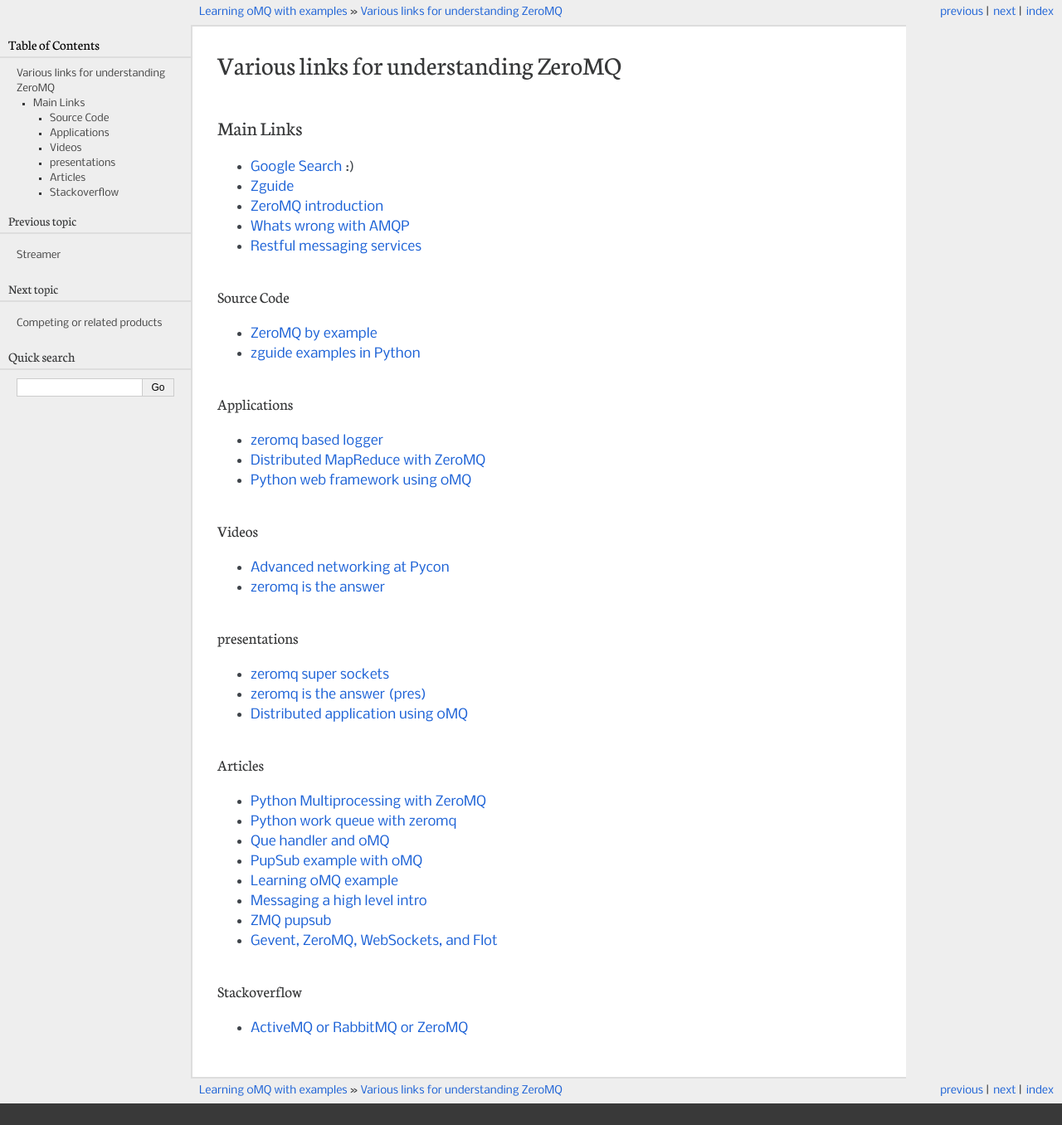
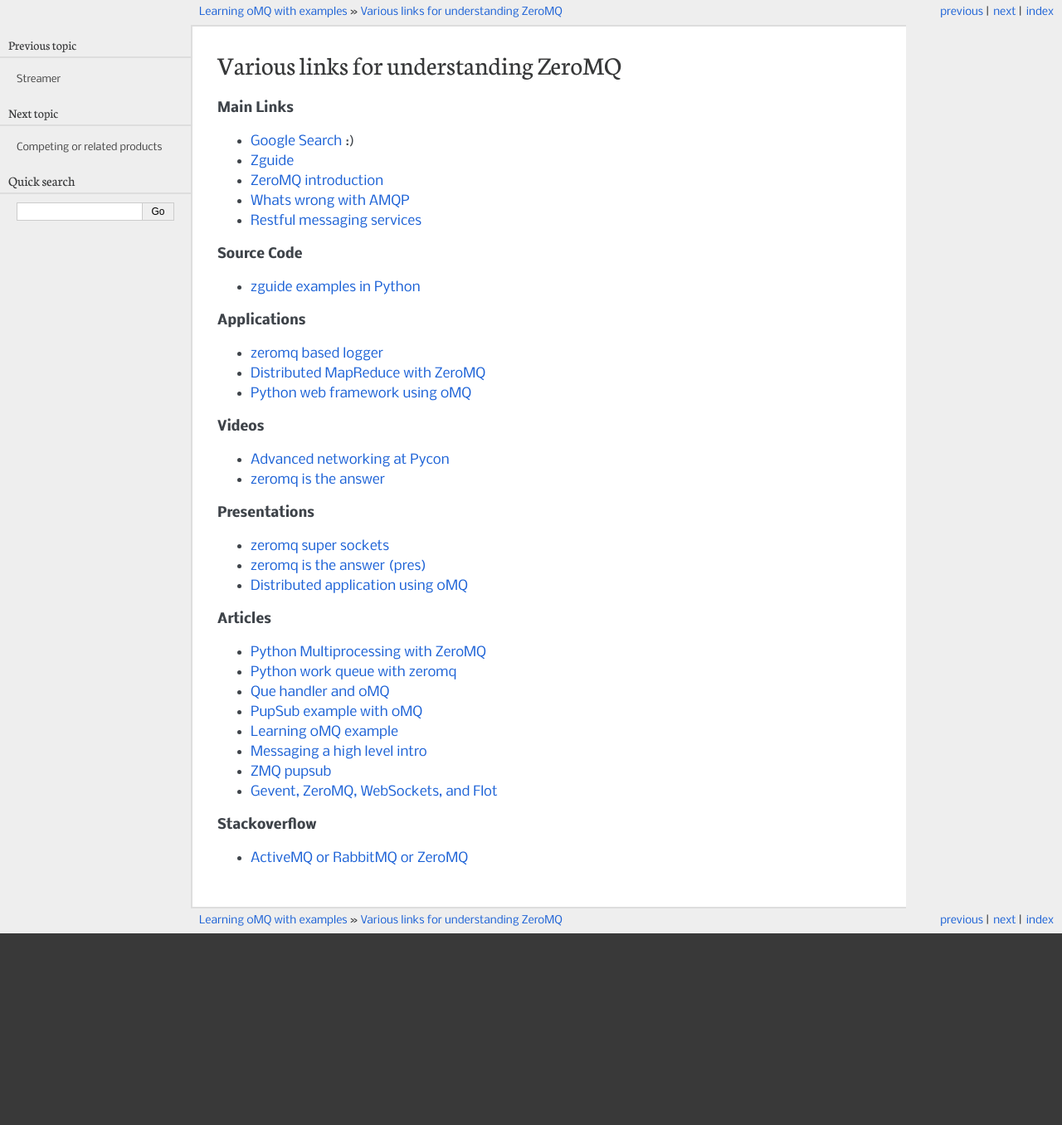
Before and after one commit to ashishrv/pyzmqnotes, a Sphinx documentation site: the page built from source/references/links.rst, in a window 1280 px wide. Shown: the whole page at 83% size. Built offline with Sphinx 7.4.7, drawn with Linux system fonts in a browser that asks for light colours; after the commit the page ends 1151 px from its top, so only the background shows below that.

Commit message:
fix typos and improve toc

```diff
--- a/source/references/links.rst
+++ b/source/references/links.rst
@@ -1,9 +1,9 @@
 Various links for understanding ZeroMQ
 =================================================
 
-----------------
-Main Links
-----------------
+
+**Main Links**
+
 
 * `Google Search  <http://www.google.com>`_ :)
 * `Zguide <http://zguide.zeromq.org/>`_
@@ -11,37 +11,30 @@
 * `Whats wrong with AMQP <http://www.imatix.com/articles:whats-wrong-with-amqp>`_
 * `Restful messaging services <http://www.imatix.com/articles:introduction-to-restms>`_
 
+**Source Code**
 
-Source Code
----------------
-
-* `ZeroMQ by example <https://github.com/jdevesa/learn-python-zeromq>`_
 * `zguide examples in Python <http://zguide.zeromq.org/py:_start>`_
 
-
-
-Applications
-------------------
+**Applications**
 
 * `zeromq based logger <https://github.com/rbucker881/python-zeromq-log>`_
 * `Distributed MapReduce with ZeroMQ <https://github.com/sdiehl/kaylee>`_
 * `Python web framework using 0MQ <http://brubeck.io/index.html>`_
 
-Videos
-------------------
+**Videos**
 
 * `Advanced networking at Pycon <http://python.mirocommunity.org/video/4233/pycon-2011-advanced-network-ar>`_
 * `zeromq is the answer <http://vimeo.com/20605470>`_
 
-presentations
-------------------
+**Presentations**
+
 
 * `zeromq super sockets <http://www.slideshare.net/j2d2/zeromq-super-sockets-by-j2-labs>`_
 * `zeromq is the answer (pres) <http://www.slideshare.net/IanBarber/zeromq-is-the-answer>`_
 * `Distributed application using 0MQ <http://www.slideshare.net/fcrippa/europycon2011-implementing-distributed-application-using-zeromq>`_
 
-Articles
-------------------
+**Articles**
+
 
 * `Python Multiprocessing with ZeroMQ <http://taotetek.wordpress.com/2011/02/02/python-multiprocessing-with-zeromq/>`_
 * `Python work queue with zeromq <http://blog.garambrogne.net/post/2010/10/23/simple-python-work-queue-with-zeromq>`_
@@ -53,7 +46,6 @@
 * `Gevent, ZeroMQ, WebSockets, and Flot  <http://blog.pythonisito.com/2011/07/gevent-zeromq-websockets-and-flot-ftw.html>`_
 
 
-Stackoverflow
-------------------
+**Stackoverflow**
 
 * `ActiveMQ or RabbitMQ or ZeroMQ <http://stackoverflow.com/questions/731233/activemq-or-rabbitmq-or-zeromq-or>`_
--- a/source/references/products.rst
+++ b/source/references/products.rst
@@ -10,7 +10,7 @@
     It is built using Python, Twisted, Cyclone (a Tornado implementation over twisted)
     and Redis.
 
-.. sidebar:: Disclaimer
+.. sidebar:: These are not the same
 
     Some of these are much more and different from what ZeroMQ is.
     Some of these are message/queue/broker based design that offer
```
Also changed, not shown: source/index.rst (+7 -5 lines).
